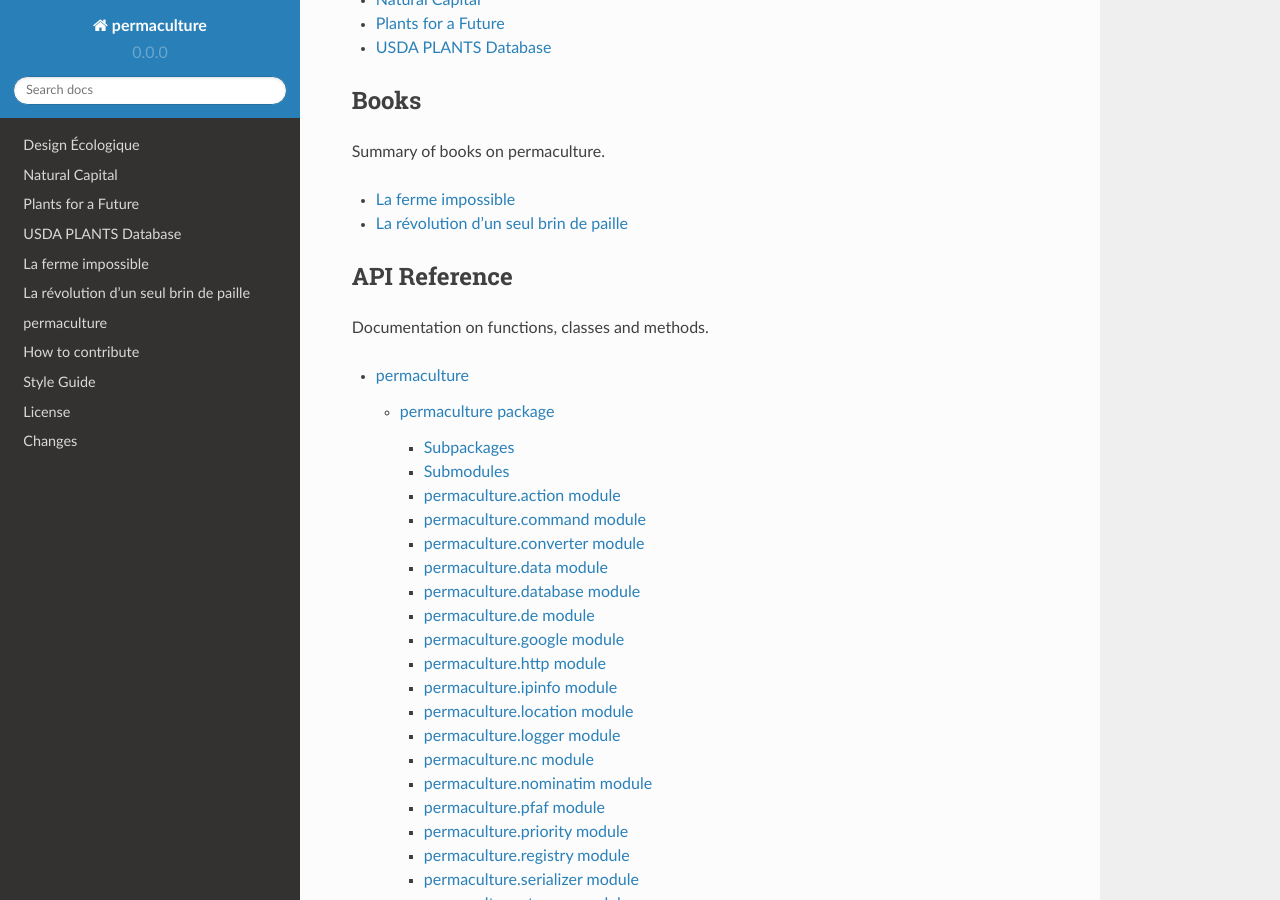
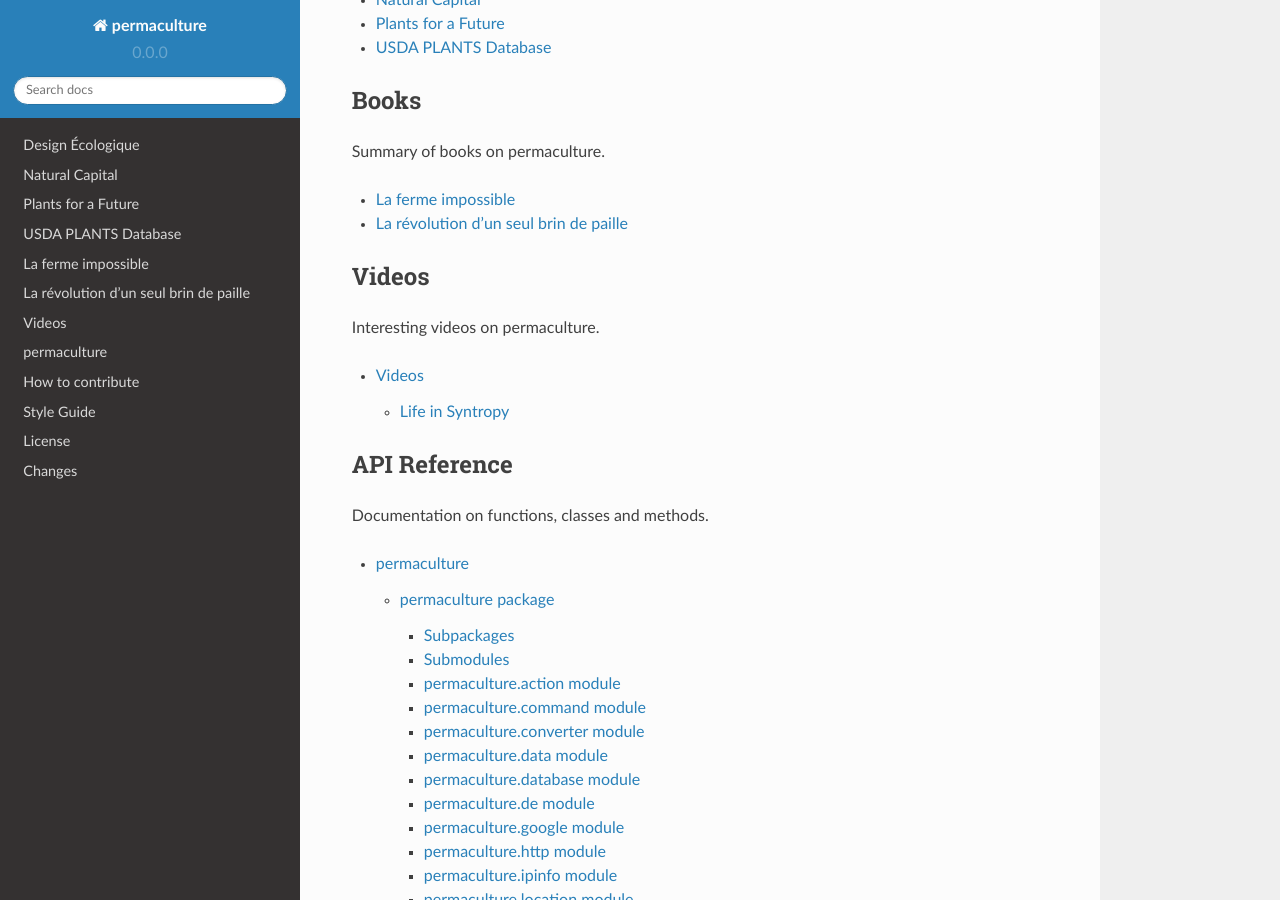
Before and after one commit to cr3/permaculture, a Sphinx documentation site: the page built from docs/index.rst, in a window 1280 px wide and 900 px high, scrolled down 300 px. Built offline with Sphinx 7.4.7 and the Read the Docs theme 2.0.0, drawn with Linux system fonts in a browser that asks for light colours; the version number is read from the project's files by our own code.

Commit message:
Add interesting videos on permaculture

```diff
--- a/docs/index.rst
+++ b/docs/index.rst
@@ -35,6 +35,16 @@ Summary of books on permaculture.
    la-ferme-impossible
    la-revolution-dun-seul-brin-de-paille
 
+Videos
+------
+
+Interesting videos on permaculture.
+
+.. toctree::
+    :maxdepth: 2
+
+    videos
+
 API Reference
 -------------
 
```
Also changed, not shown: docs/videos.rst (added, +10 -0 lines).
